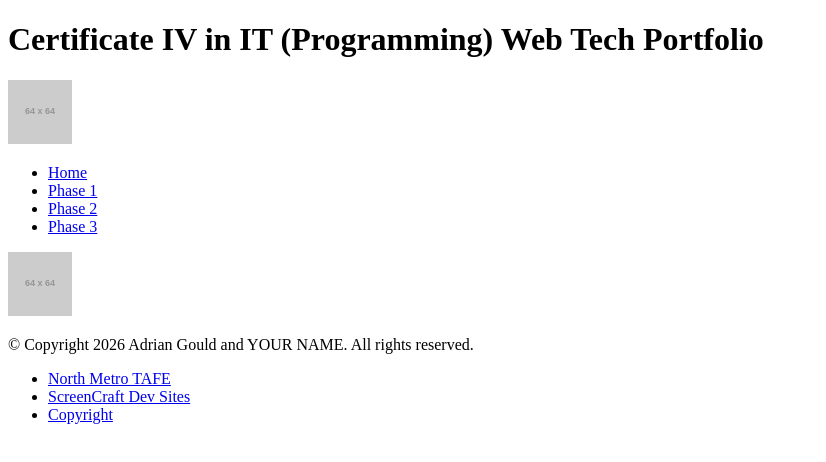
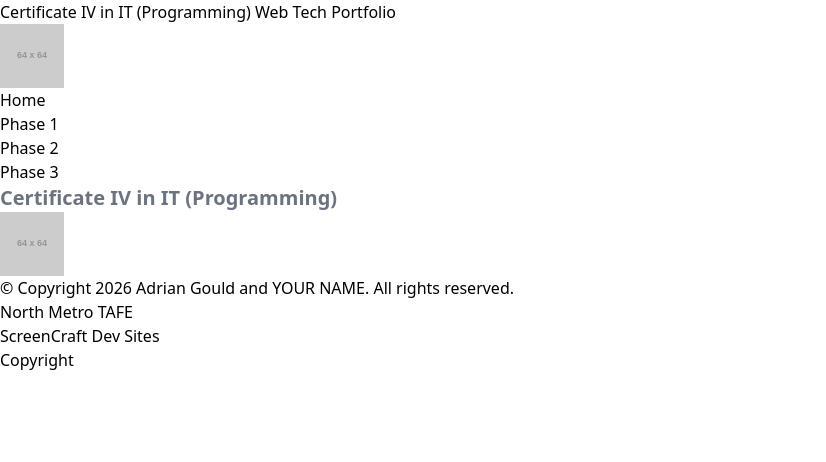
Before and after one commit to Danyl1310/C4Prog-WT-26S2-Portfolio-Daniel-Cummings, a website: page phase-3/index.html in a window 1280 px wide. Shown: the whole page, without its empty margins (0-826 px from the left). Drawn offline with Linux system fonts and the light colour scheme; placeholder pictures from the web are drawn by us.

Commit message:
feat(phase-3): TailwindCSS setup

```diff
--- /dev/null
+++ b/package.json
@@ -0,0 +1,5 @@
+{
+  "devDependencies": {
+    "tailwindcss": "^3.4.19"
+  }
+}
--- a/phase-3/index.html
+++ b/phase-3/index.html
@@ -3,7 +3,8 @@
   <head>
     <meta charset="UTF-8">
     <meta name="viewport" content="width=device-width, initial-scale=1.0">
-    <title>Copyright | YOUR NAME | Web Tech | Cert 4 Prog</title>
+    <title>Copyright | Daniel Cummigns | Web Tech | Cert 4 Prog</title>
+    <link rel="stylesheet" href="../assets/css/site.css"
   </head>
   <body>
     <header>
@@ -20,7 +21,7 @@
     </header>
     <main>
       <article>
-        <header></header>
+        <h2 class="text-xl font-bold text-gray-500">Certificate IV in IT (Programming)</h2>
 
         <!-- Add links to any resources used in this assessment, including images, tutorials, TailwindCSS, and so on -->
       </article>
--- /dev/null
+++ b/src/input.css
@@ -0,0 +1,3 @@
+@tailwind base;
+@tailwind components;
+@tailwind utilities;
--- /dev/null
+++ b/tailwind.config.js
@@ -0,0 +1,12 @@
+/** @type {import('tailwindcss').Config} */
+module.exports = {
+  content: [
+    './index.html',
+    './phase-*/*.html',
+    './pages/**/*.html',
+  ],
+  theme: {
+    extend: {},
+  },
+  plugins: [],
+}
```
Also changed, not shown: assets/css/site.css (added), 1 other file.
